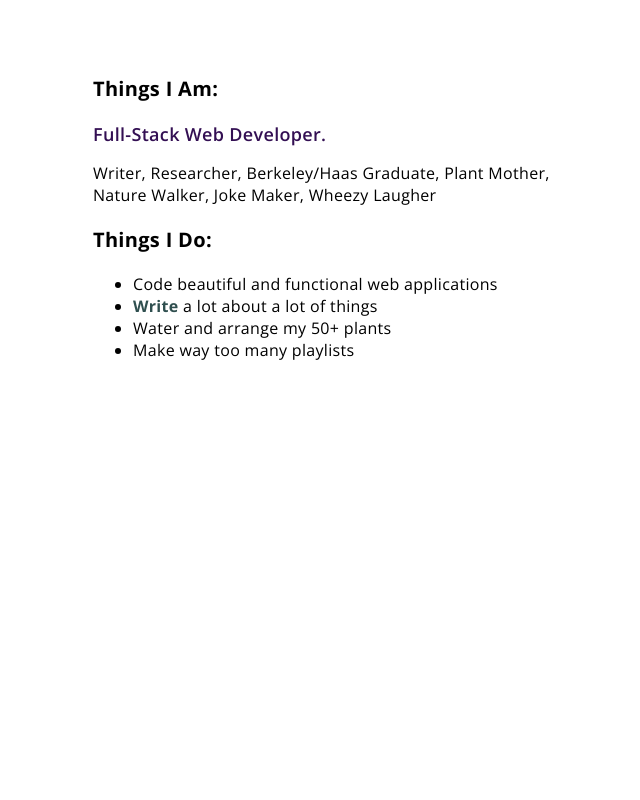
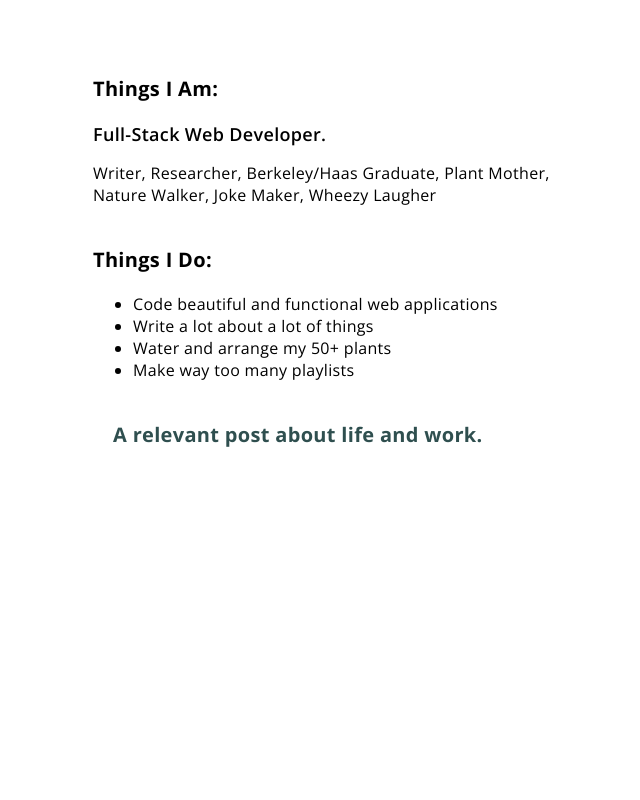
Before and after one commit to tinaparija/tinaparija.github.io, a plain HTML site: page index.html in a window 1280 px wide. Shown: the part 780-1580 px from the top of the page, without its empty margins (291-931 px from the left). Drawn offline with nearby package versions, Linux system fonts and the light colour scheme.

Commit message:
styling updates

```diff
--- a/css/style.css
+++ b/css/style.css
@@ -154,7 +154,6 @@ h4{
 
 #webstuff{
   font-size: 18px;
-  color: #330f53;
   font-weight: 600;
 }
 
@@ -170,3 +169,17 @@ h4{
   margin-left: 20px;
   margin-top: 15px;
 }
+
+#writing_sample {
+  margin-top: 80px;
+  margin-left: 20px;
+  font-size: 20px;
+}
+
+#things_i_do{
+  margin-top: 40px;
+}
+
+ul{
+  margin-bottom: 40px;
+}
--- a/index.html
+++ b/index.html
@@ -45,20 +45,22 @@
 			</section>
 
 			<section> <a name ="About"></a>
-				<div class = "postblock" id ="About">
+				<div class = "postblock" id="About">
 
 					<h3>Things I Am:</h3>
 					<p><span id='webstuff'>Full-Stack Web Developer.</span></p>
 
 					<p>Writer, Researcher, Berkeley/Haas Graduate, Plant Mother, Nature Walker, Joke Maker, Wheezy Laugher</p>
 
-					<h3>Things I Do:</h3>
+					<h3 id="things_i_do">Things I Do:</h3>
 					<ul>
 						<li>Code beautiful and functional web applications</li>
-						<li><a href="https://medium.com/@tinaparija/against-faking-it-e2fa05a1b2ad">Write</a> a lot about a lot of things</li>
+						<li>Write</a> a lot about a lot of things</li>
 						<li>Water and arrange my 50+ plants</li>
 						<li>Make way too many playlists</li>
 					</ul>
+
+					<a id="writing_sample" href="https://medium.com/@tinaparija/against-faking-it-e2fa05a1b2ad">A relevant post about life and work.</a>
 
 				</div>
 			</section>
```
